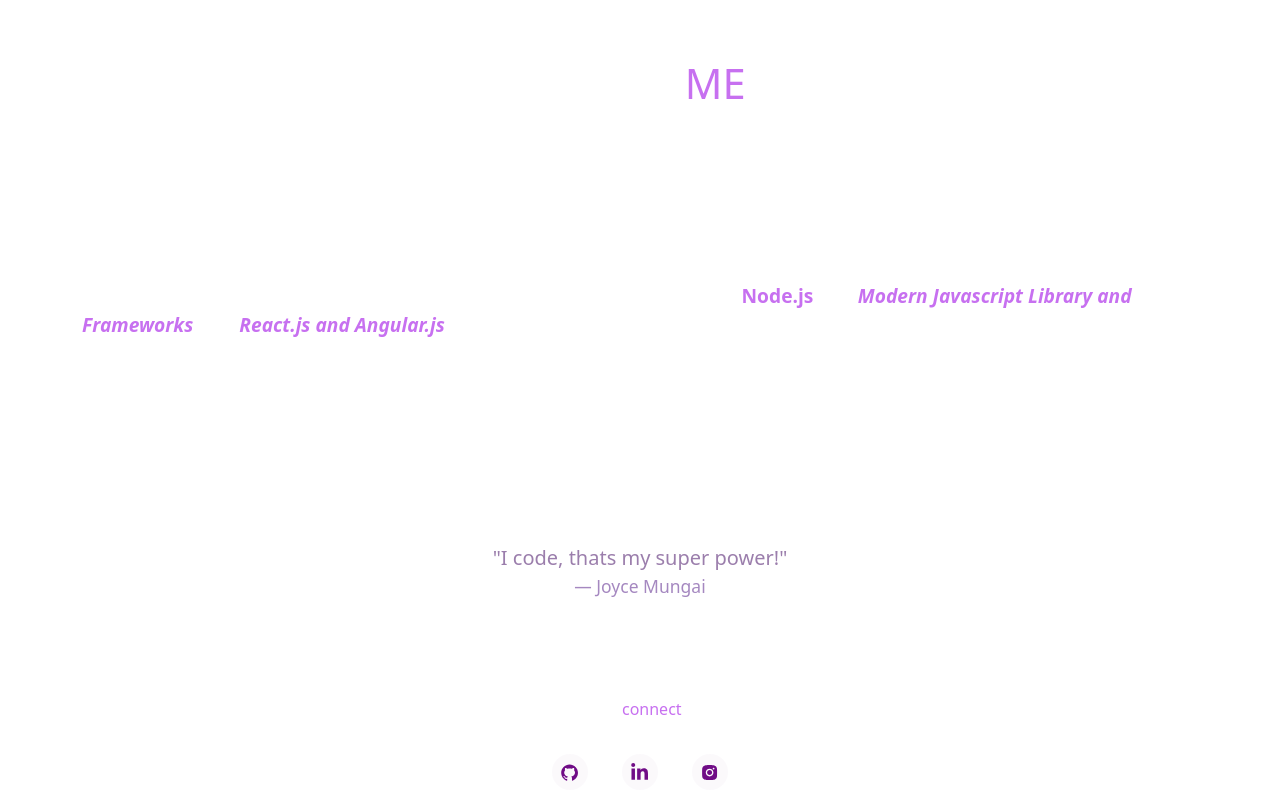
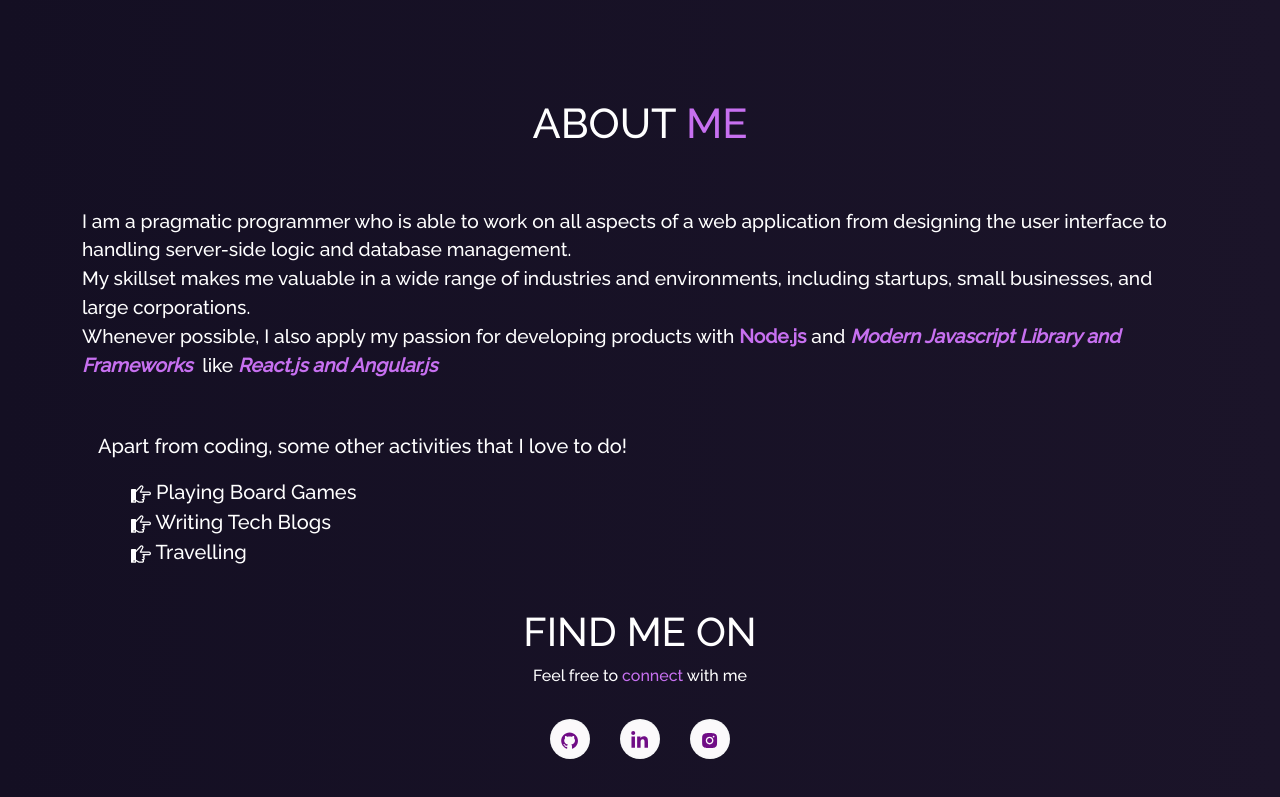
Before and after one commit to WaMungai/Portfolio, a React (Create React App) app in the folder portfolio/: page / in a window 1280 px wide. Shown: the part 710-1507 px from the top of the page. Built offline with nearby package versions, Linux system fonts and the light colour scheme.

Commit message:
Fix the background property

```diff
--- a/portfolio/src/components/Home/HomeSection.jsx
+++ b/portfolio/src/components/Home/HomeSection.jsx
@@ -54,10 +54,7 @@
             </li>
           </ul>
 
-          <p style={{ color: "rgb(155 126 172)" }}>
-            "I code, thats my super power!"{" "}
-          </p>
-          <footer className="blockquote-footer">Joyce Mungai</footer>
+
         </blockquote>
          </Card.Body>
           </Card>
--- a/portfolio/src/components/Home/index.jsx
+++ b/portfolio/src/components/Home/index.jsx
@@ -29,7 +29,9 @@
                 <Title />
               </div>
             </Col>
-
+            <p style={{ color: "rgb(155 126 172)" }}>
+            "I code, thats my super power!"{" "}
+          </p>
 
           </Row>
         </Container>
--- a/portfolio/src/index.css
+++ b/portfolio/src/index.css
@@ -1,13 +1,8 @@
+@import url("https://fonts.googleapis.com/css2?family=Raleway:wght@500&display=swap");
 body {
   margin: 0;
-  font-family: -apple-system, BlinkMacSystemFont, 'Segoe UI', 'Roboto', 'Oxygen',
-    'Ubuntu', 'Cantarell', 'Fira Sans', 'Droid Sans', 'Helvetica Neue',
-    sans-serif;
+  font-family: "Raleway", serif !important;
   -webkit-font-smoothing: antialiased;
   -moz-osx-font-smoothing: grayscale;
+  background-image: linear-gradient(to left, rgb(27 20 41), rgb(20 15 35));
 }
-
-code {
-  font-family: source-code-pro, Menlo, Monaco, Consolas, 'Courier New',
-    monospace;
-}
```
